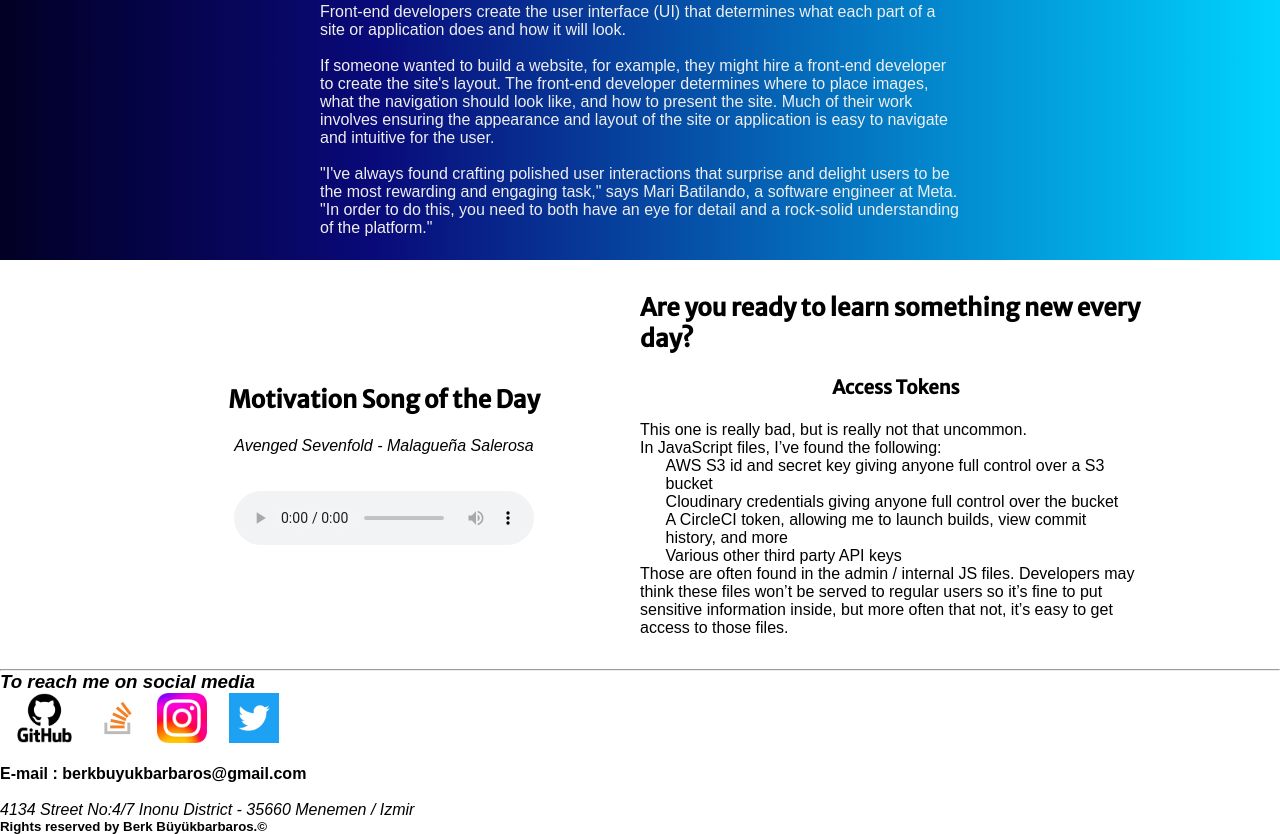
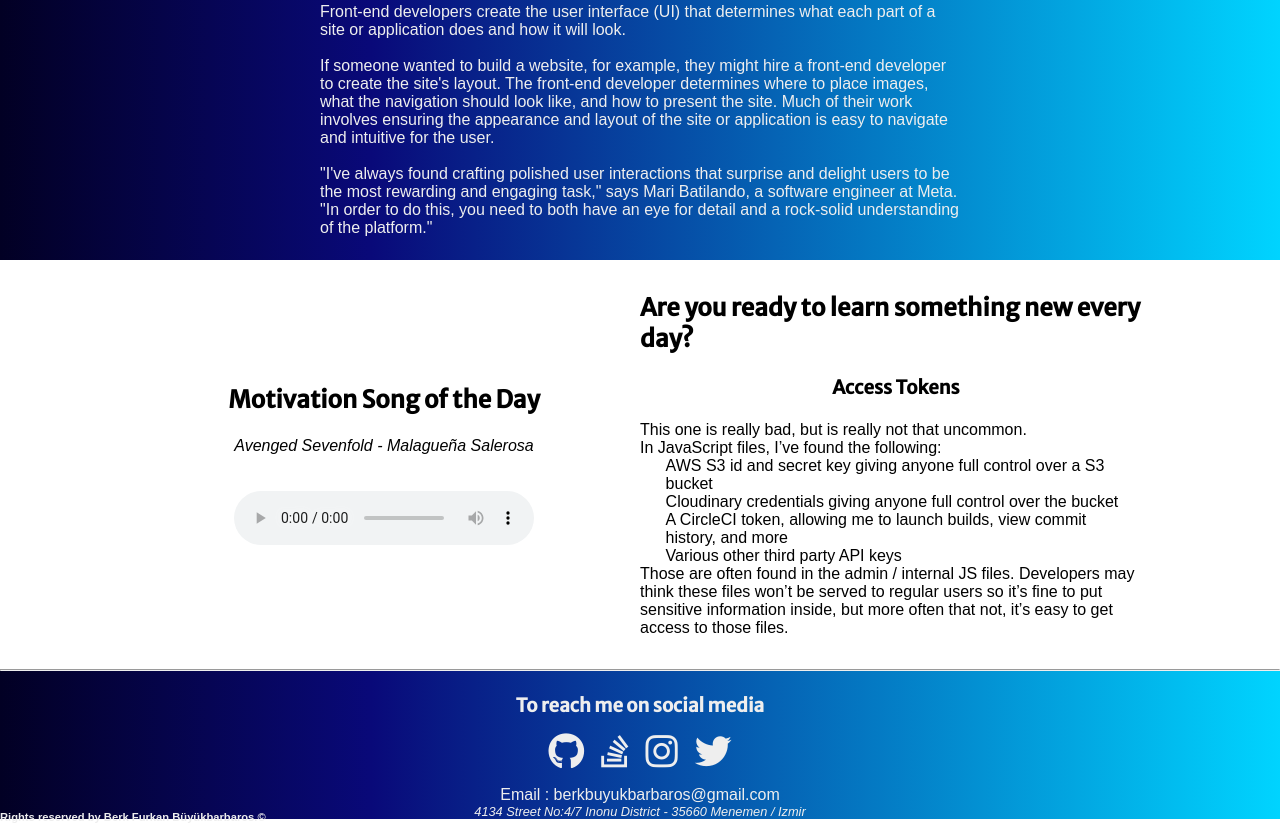
Before and after one commit to barbossa1337/BlogProject, a plain HTML site: page index.html in a window 1280 px wide. Shown: the part 2224-3058 px from the top of the page. Drawn offline with Linux system fonts and the light colour scheme; a web font is replaced by a local one.

Commit message:
Index.html done! (HTMl & CSS)

```diff
--- a/css/index.css
+++ b/css/index.css
@@ -285,3 +285,61 @@
     display: flex;
     flex-direction: column;
 }
+
+.footer-section {
+    background: linear-gradient(90deg, rgba(2, 0, 36, 1) 0%, rgba(9, 9, 121, 1) 29%, rgba(0, 212, 255, 1) 100%);
+    height: auto;
+    width: 100%;
+    display: flex;
+    flex-direction: column;
+    align-items: center;
+    justify-content: center;
+    position: relative;
+}
+
+.social-media-container {
+    width: 25%;
+    height: auto;
+    margin: 0 auto;
+    display: flex;
+    flex-direction: column;
+    justify-content: center;
+    align-items: center;
+}
+
+.social-media-header {
+    font-family: 'Merriweather Sans', sans-serif;
+    color: #EEE;
+    margin-top: 1.4rem;
+    margin-bottom: 1rem;
+}
+
+.social-media-icons {
+    height: auto;
+    width: 200px;
+    display: flex;
+    justify-content: space-around;
+    align-items: center;
+}
+
+.social-media-buttons i {
+    font-size: 2.3rem;
+    color: #EEEEEE;
+}
+
+.email-text {
+    color: #EEE;
+    margin-top: 1rem;
+}
+
+address {
+    color: #EEE;
+    font-size: 0.8rem;
+}
+
+.copy-rights {
+    color: #EEEEEE;
+    font-size: 0.7rem;
+    position: absolute;
+    top: 140px;
+}
--- a/index.html
+++ b/index.html
@@ -11,6 +11,8 @@
     <link rel="icon" type="image/x-icon" href="images/favicon.ico">
     <!-- CSS -->
     <link rel="stylesheet" href="/css/index.css">
+    <!-- Fontawesome -->
+    <script src="https://kit.fontawesome.com/a410ce2e31.js" crossorigin="anonymous"></script>
 </head>
 <body>
 <header class="header-section">
@@ -148,9 +150,12 @@
         </span>
         <span class="bonus-text">In JavaScript files, I’ve found the following:</span>
         <ul class="bonus-list">
-            <li><span class="bonus-text">AWS S3 id and secret key giving anyone full control over a S3 bucket</span></li>
+            <li><span class="bonus-text">AWS S3 id and secret key giving anyone full control over a S3 bucket</span>
+            </li>
             <li><span class="bonus-text">Cloudinary credentials giving anyone full control over the bucket</span></li>
-            <li><span class="bonus-text">A CircleCI token, allowing me to launch builds, view commit history, and more</span></li>
+            <li><span
+                    class="bonus-text">A CircleCI token, allowing me to launch builds, view commit history, and more</span>
+            </li>
             <li><span class="bonus-text">Various other third party API keys</span></li>
         </ul>
         <span class="bonus-text">
@@ -162,28 +167,22 @@
     </div>
 </aside>
 <hr>
-<footer>
-    <h3>
-        <i>To reach me on social media</i>
-    </h3>
-    <div>
-        <a href="https://github.com/" target="_blank"><img src="images/github.png" alt="Github logo" height="50px"></a>
-        <a href="https://stackoverflow.com/" target="_blank"><img src="images/stackoverflow.png"
-                                                                  alt="Stackoverflow logo" height="50px"></a>
-        &nbsp;
-        <a href="https://instagram.com" target="_blank"><img src="images/insta.png" alt="Instagram logo" height="50px"></a>
-        &nbsp;&nbsp;&nbsp;
-        <a href="https://twitter.com" target="_blank"><img src="images/twitter.png" alt="Twitter logo"
-                                                           height="50px"></a>
+<footer class="footer-section">
+    <div class="social-media-container">
+        <h3 class="social-media-header">To reach me on social media</h3>
+        <div class="social-media-icons">
+            <a class="social-media-buttons" href="https://github.com/" target="_blank"><i class="fa-brands fa-github"></i></a>
+            <a class="social-media-buttons" href="https://stackoverflow.com/" target="_blank"><i class="fa-brands fa-stack-overflow"></i></a>
+            <a class="social-media-buttons" href="https://instagram.com" target="_blank"><i class="fa-brands fa-instagram"></i></a>
+            <a class="social-media-buttons" href="https://twitter.com" target="_blank"><i class="fa-brands fa-twitter"></i></a>
+        </div>
     </div>
-    <br>
-    <strong>E-mail : berkbuyukbarbaros@gmail.com</strong>
-    <br><br>
+        <p class="email-text">Email : berkbuyukbarbaros@gmail.com</p>
     <address>
         4134 Street No:4/7 Inonu District - 35660 Menemen / Izmir
     </address>
-    <h5>
-        Rights reserved by Berk Büyükbarbaros.&copy;
+    <h5 class="copy-rights">
+        Rights reserved by Berk Furkan Büyükbarbaros.&copy;
     </h5>
 </footer>
 </body>
```
Also changed, not shown: images/github.png (deleted), images/home.jpg (deleted), images/insta.png (deleted), images/stackoverflow.png (deleted), images/twitter.png (deleted).
